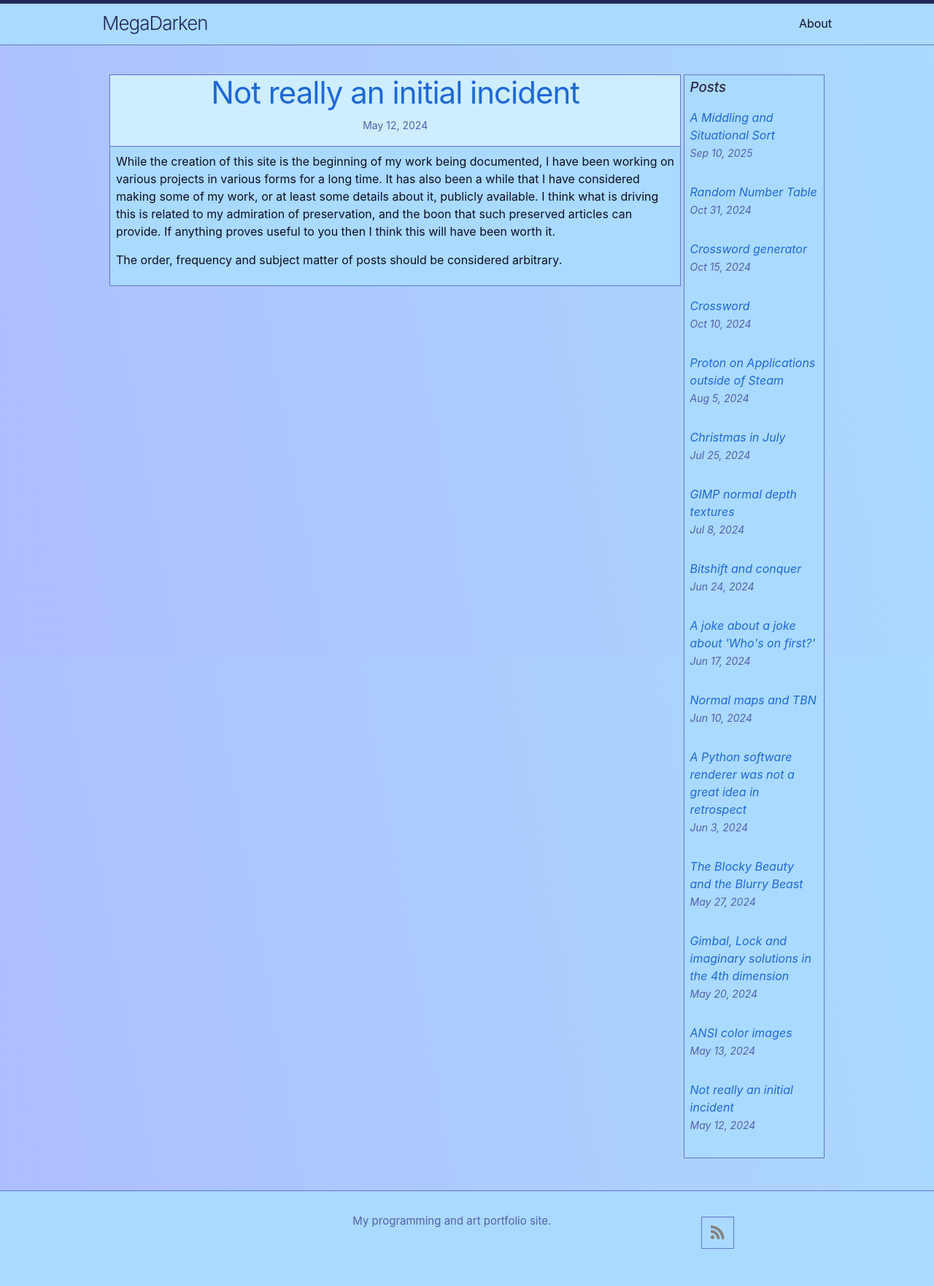
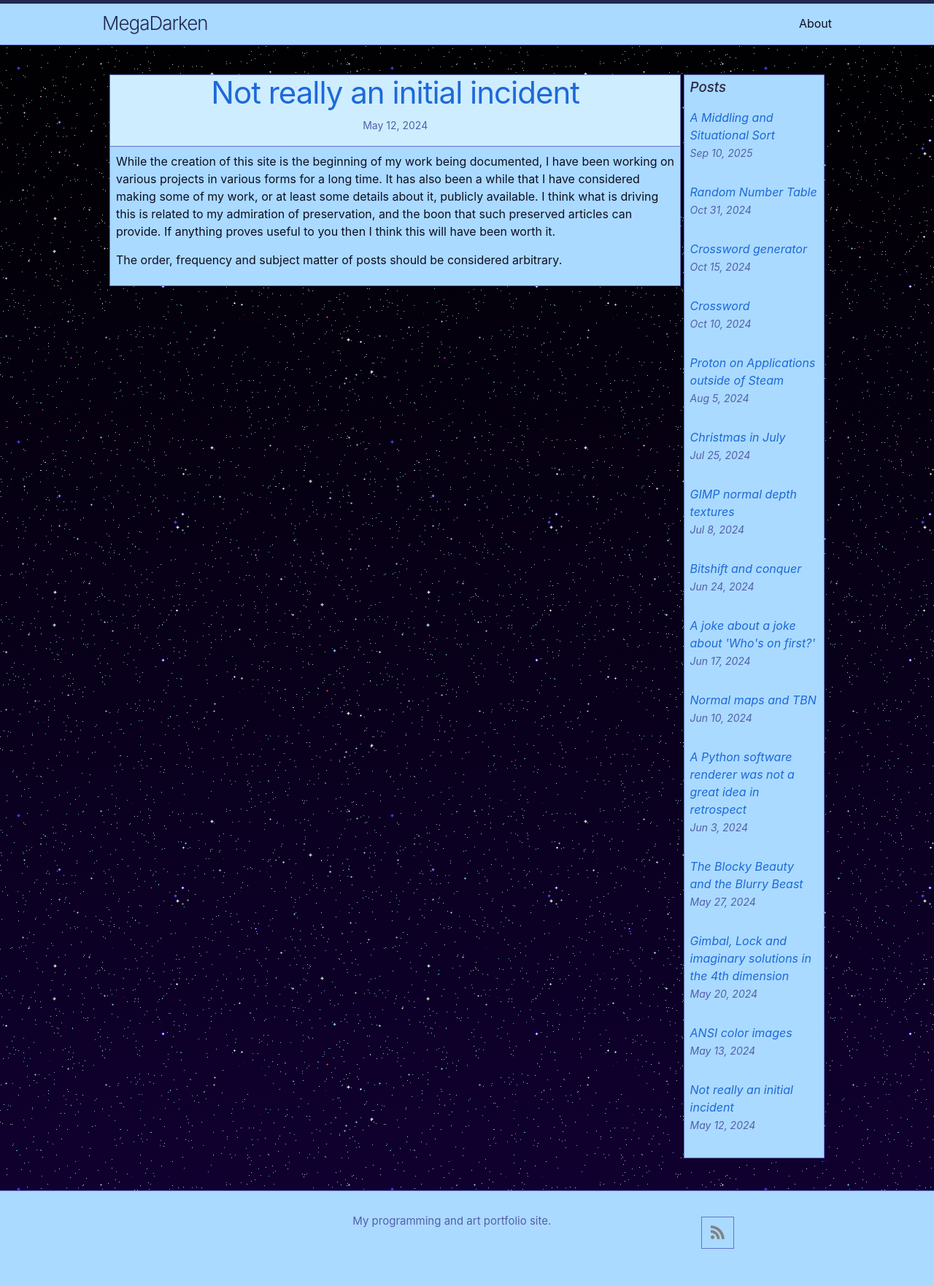
Before and after one commit to MegaDarken/megadarken.github.io, a Jekyll site: the page built from _posts/2024-05-12-not-really-an-initial-incident.markdown, in a window 1280 px wide. Shown: the whole page at 73% size. Built offline with Jekyll 4.4.1, drawn with Linux system fonts in a browser that asks for light colours.

Commit message:
custom.scss starfieldia background

```diff
--- a/_sass/custom.scss
+++ b/_sass/custom.scss
@@ -15,9 +15,14 @@ body{
     height: 100%;
 
     // background-color: $background-color;
-    background: linear-gradient(80deg, $body-background-color, $body-second-background-color);
+    background-color: #103;
+    background: linear-gradient(0deg, #103, #000);
+    background: url("/assets/images/starfieldia.png"), linear-gradient(0deg, #103, #000);
+
     background-attachment: fixed;
     background-repeat: repeat;
+
+    // image-rendering: pixelated;
 }
 
 h1, h2, h3, h4, h5, h6 {
```
